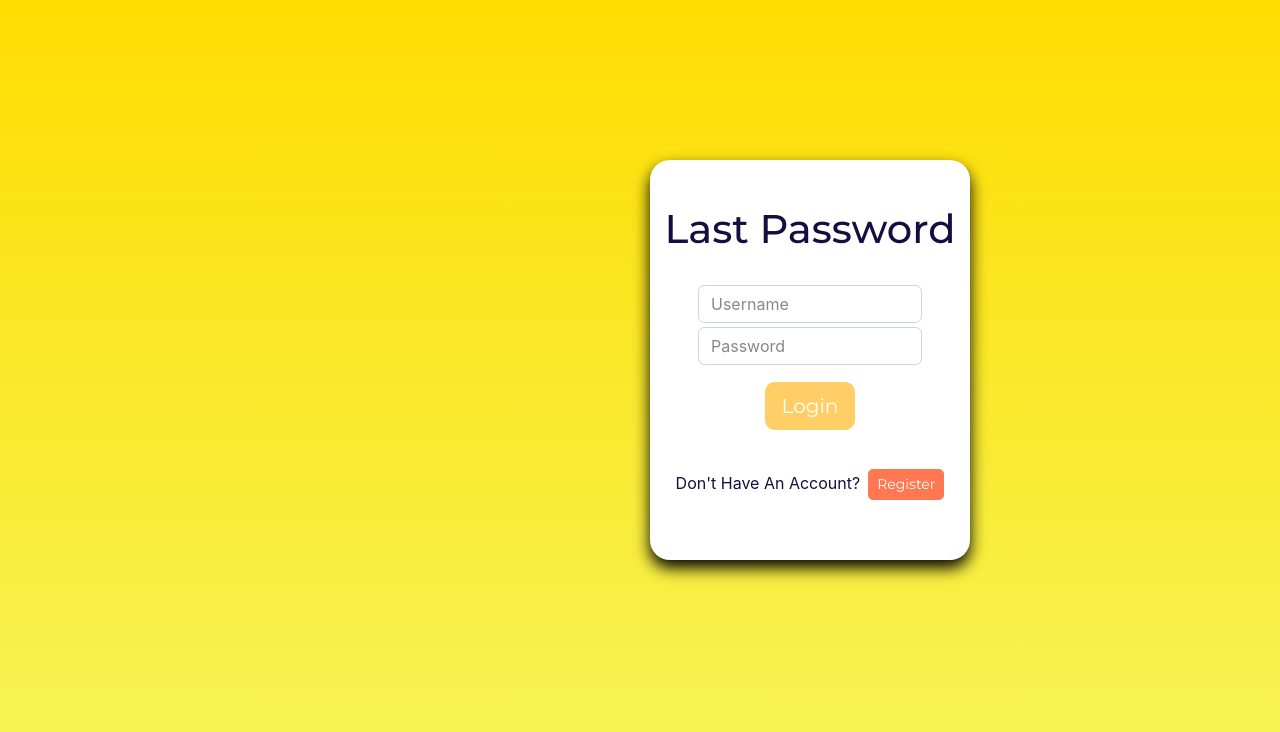
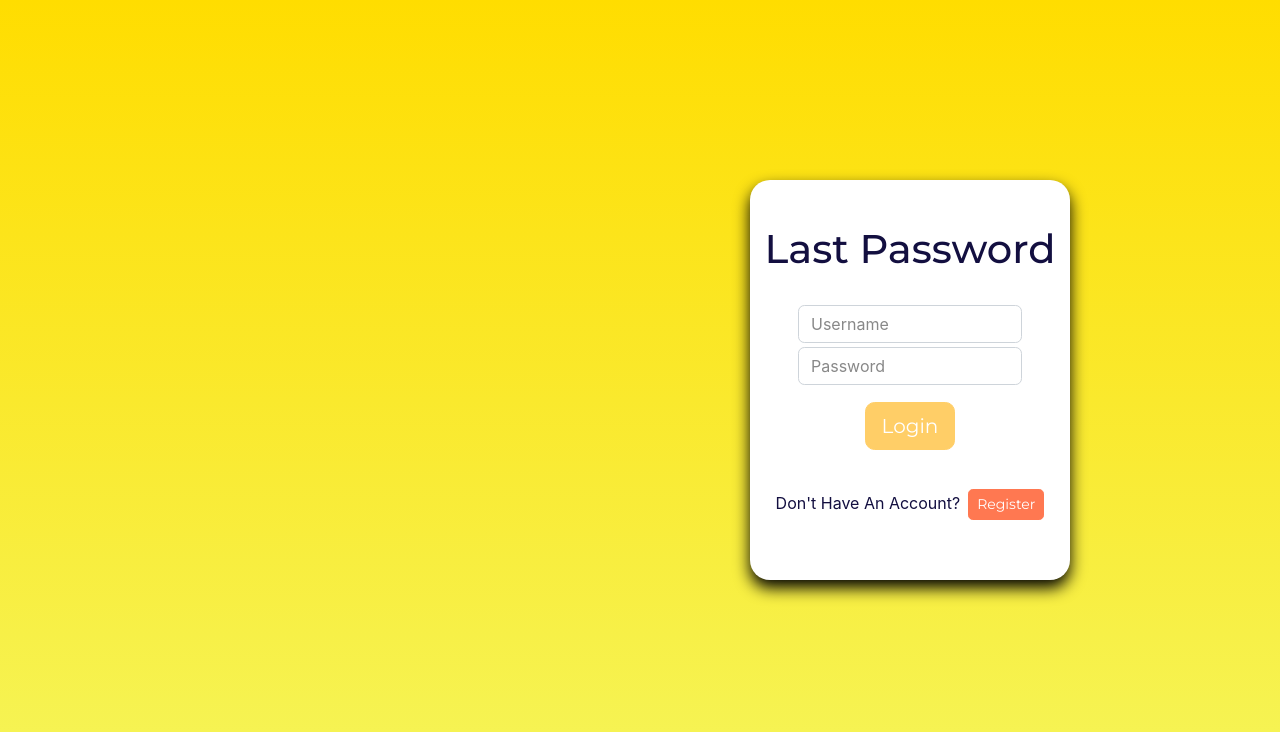
Before and after one commit to ThinhTran-UIT/Todo-App-Final-Project, a React (Create React App) app in the folder client/: page /login in a window 1280 px wide. Shown: the top 732 px of the page. Built offline with nearby package versions, Linux system fonts and the light colour scheme; no server answers.

Commit message:
Something

```diff
--- a/client/src/App.css
+++ b/client/src/App.css
@@ -24,8 +24,8 @@
     box-shadow: 0 .5rem 1rem rgba(0,0,0,3);
     border-radius: 20px;
 	position: absolute;
-	top: 160px;
-	left: 650px;
+	top: 180px;
+	left: 750px;
 }
 
 .landing-inner form {
```
